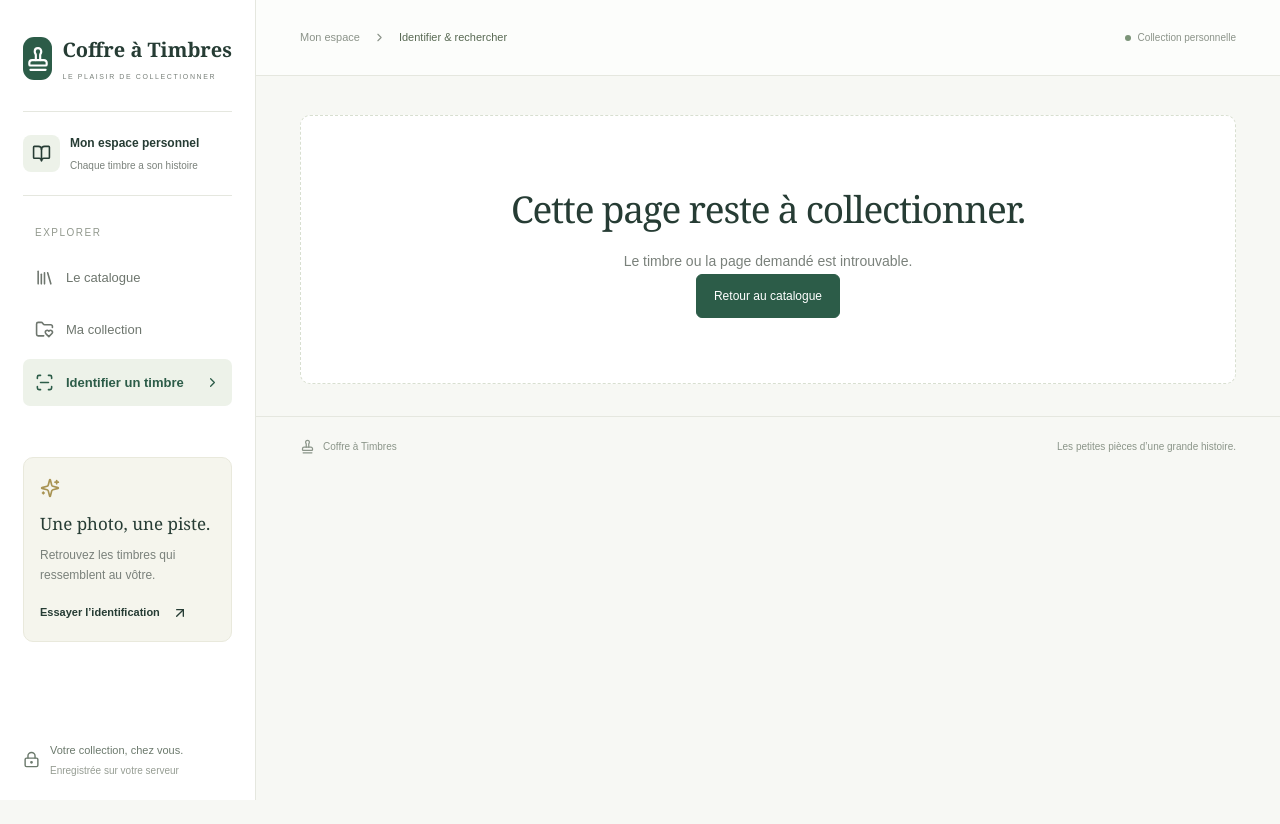
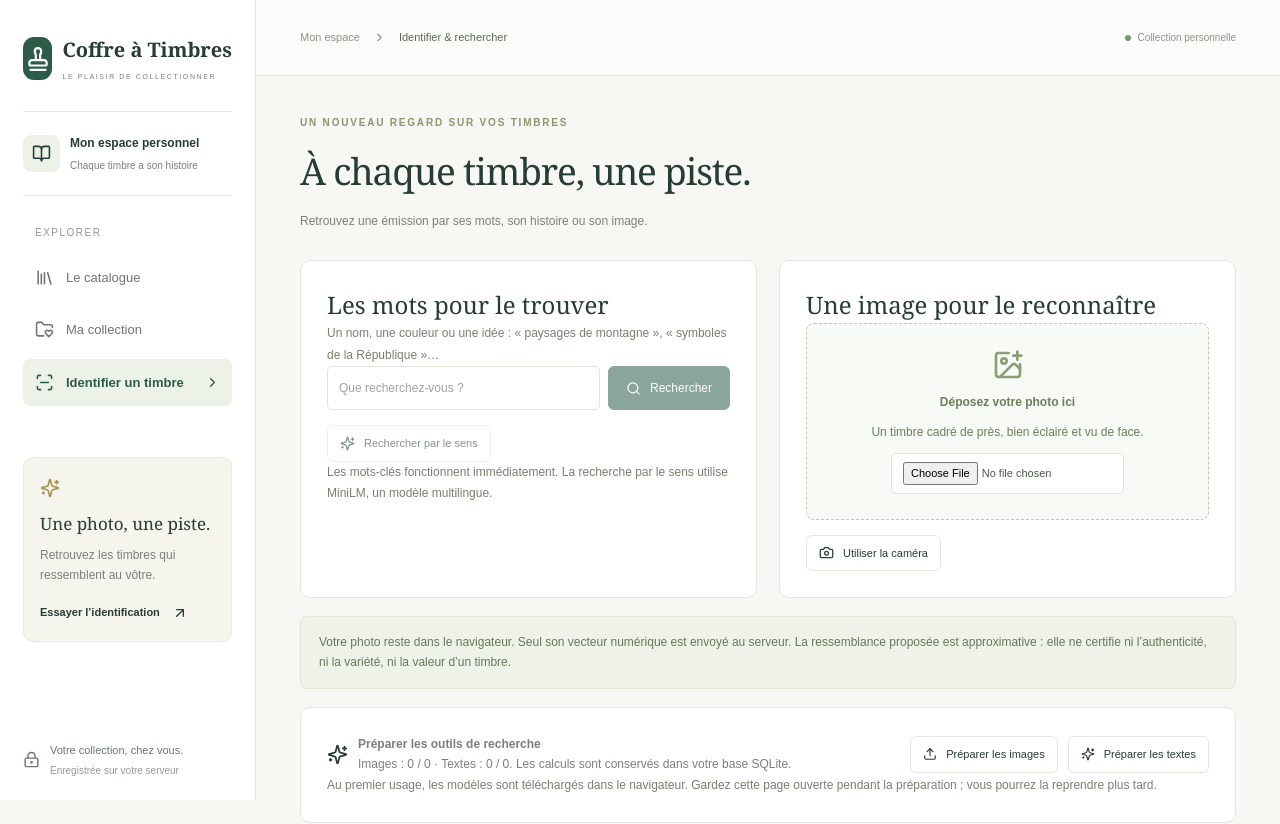
Before and after one commit to adagues/stamp-collection-webapp, a Next.js app: page /search in a window 1280 px wide. Before the commit this address had no page. Shown: the top 824 px of the page. Before the commit the page ends 800 px from the top, so only its background shows below. Built offline with nearby package versions, Linux system fonts and the light colour scheme; no server answers; the database is empty.

Commit message:
feat: rechercher par photo et par sens avec repli manuel

```diff
--- /dev/null
+++ b/app/search/page.tsx
@@ -0,0 +1,5 @@
+import SearchWorkbench from '@/components/search-workbench';
+export const metadata = { title: 'Identifier et rechercher — Coffre à Timbres' };
+export default function SearchPage() {
+  return <><div className="eyebrow">UN NOUVEAU REGARD SUR VOS TIMBRES</div><div className="page-heading"><div><h1>À chaque timbre, une piste.</h1><p className="subtitle">Retrouvez une émission par ses mots, son histoire ou son image.</p></div></div><SearchWorkbench/></>;
+}
--- /dev/null
+++ b/components/search-workbench.tsx
@@ -0,0 +1,63 @@
+'use client';
+import Link from 'next/link';
+import { useEffect, useRef, useState } from 'react';
+import { ImagePlus, Search, Sparkles, Upload, X } from 'lucide-react';
+import type { EmbeddingKind, StampView } from '@/lib/types';
+import type { IndexProgress } from '@/lib/models';
+import StampCard from './stamp-card';
+import CameraCapture from './camera';
+export default function SearchWorkbench() {
+  const [text, setText] = useState(''), [photo, setPhoto] = useState(''), [busy, setBusy] = useState('');
+  const [error, setError] = useState(''), [message, setMessage] = useState(''), [items, setItems] = useState<StampView[] | null>(null);
+  const [progress, setProgress] = useState<IndexProgress | null>(null), [counts, setCounts] = useState({ visual: 0, semantic: 0, total: 0 });
+  const controller = useRef<AbortController>(), photoUrl = useRef('');
+  async function refreshCounts() {
+    try {
+      const [visual, semantic] = await Promise.all(['visual','semantic'].map(async kind => {
+        const response = await fetch(`/api/embeddings?kind=${kind}`); if (!response.ok) throw new Error(); return response.json();
+      }));
+      setCounts({ visual: visual.ready.length, semantic: semantic.ready.length, total: visual.ready.length + visual.pending.length });
+    } catch { setError('L’état de préparation du catalogue est indisponible. Réessayez.'); }
+  }
+  useEffect(() => { void refreshCounts(); return () => { controller.current?.abort(); URL.revokeObjectURL(photoUrl.current); }; }, []);
+  function selectPhoto(blob: Blob) {
+    setError('');
+    if (!['image/jpeg','image/png','image/webp'].includes(blob.type) || blob.size > 10_000_000) { setError('Choisissez une image JPEG, PNG ou WebP de moins de 10 Mo.'); return; }
+    URL.revokeObjectURL(photoUrl.current); photoUrl.current = URL.createObjectURL(blob); setPhoto(photoUrl.current); setItems(null);
+  }
+  async function prepare(kind: EmbeddingKind) {
+    setBusy(kind); setError(''); setMessage('Chargement du modèle. Le premier téléchargement peut prendre quelques minutes…');
+    controller.current = new AbortController();
+    try {
+      const { prepareCatalog } = await import('@/lib/models');
+      await prepareCatalog(kind, value => { setProgress(value); setMessage(`Préparation : ${value.done} / ${value.total}. ${value.failed ? `${value.failed} illustration(s) ou notice(s) non traitée(s).` : ''}`); }, controller.current.signal);
+      if (!controller.current.signal.aborted) setMessage('Préparation terminée. Les notices non traitées peuvent être relancées.');
+    } catch (error) { setError(error instanceof DOMException && error.name === 'AbortError' ? 'Préparation arrêtée. Les vecteurs déjà calculés sont conservés.' : 'Le modèle n’a pas pu être préparé. Vérifiez la connexion ; le catalogue et la recherche par mots restent disponibles.'); }
+    finally { setBusy(''); await refreshCounts(); }
+  }
+  async function search(kind?: EmbeddingKind) {
+    setBusy('search'); setError(''); setMessage('Recherche en cours…'); setItems(null);
+    try {
+      let vector: number[] | undefined;
+      if (kind) {
+        if (counts[kind] === 0) throw new Error('Préparez d’abord le catalogue avec le bouton correspondant ci-dessous.');
+        try {
+          const { embedImage, embedText, loadImage } = await import('@/lib/models');
+          vector = kind === 'visual' ? await embedImage(await loadImage(photo)) : await embedText(text);
+        } catch {
+          if (kind === 'visual') throw new Error('Le modèle visuel est indisponible. Réessayez ou parcourez le catalogue manuellement.');
+          setError('Le modèle sémantique est indisponible. Voici les résultats par mots-clés.'); kind = undefined;
+        }
+      }
+      const response = await fetch('/api/search', { method: 'POST', headers: { 'Content-Type': 'application/json' }, body: JSON.stringify({ text: kind === 'visual' ? '' : text, kind, vector }) });
+      const data = await response.json(); if (!response.ok) throw new Error(data.error);
+      setItems(data.items); setMessage(kind === 'visual' ? 'Candidats classés par ressemblance visuelle, sans garantie d’identification.' : kind === 'semantic' ? 'Résultats combinant les mots-clés et le sens de votre recherche.' : 'Résultats par mots-clés.');
+    } catch (error) { setError(error instanceof Error ? error.message : 'Recherche impossible. Réessayez.'); setMessage(''); }
+    finally { setBusy(''); }
+  }
+  return <><div className="search-layout"><section className="panel"><h2>Les mots pour le trouver</h2><p className="prose">Un nom, une couleur ou une idée : « paysages de montagne », « symboles de la République »…</p><form onSubmit={event => { event.preventDefault(); void search(); }}><label className="sr-only" htmlFor="meaning">Votre recherche</label><div className="search-form"><input id="meaning" value={text} maxLength={500} onChange={event => setText(event.target.value)} placeholder="Que recherchez-vous ?"/><button className="button" disabled={!!busy || !text.trim()}><Search size={15}/>Rechercher</button></div><div className="search-actions"><button type="button" className="button secondary small" disabled={!!busy || !text.trim()} onClick={() => search('semantic')}><Sparkles size={15}/>Rechercher par le sens</button></div></form><p className="prose">Les mots-clés fonctionnent immédiatement. La recherche par le sens utilise MiniLM, un modèle multilingue.</p></section>
+    <section className="panel"><h2>Une image pour le reconnaître</h2><label className="dropzone" onDragOver={event => event.preventDefault()} onDrop={event => { event.preventDefault(); const file = event.dataTransfer.files[0]; if (file) selectPhoto(file); }}><ImagePlus size={32}/><strong>Déposez votre photo ici</strong><span>Un timbre cadré de près, bien éclairé et vu de face.</span><input type="file" accept="image/jpeg,image/png,image/webp" aria-label="Importer une photo de timbre" disabled={!!busy} onChange={event => { const file = event.target.files?.[0]; if (file) selectPhoto(file); event.target.value = ''; }}/></label>{photo && <img className="preview" src={photo} alt="Photo du timbre à identifier"/>}<div className="search-actions"><CameraCapture onCapture={selectPhoto}/>{photo && <button className="button small" disabled={!!busy} onClick={() => search('visual')}><Search size={15}/>Trouver les ressemblances</button>}</div></section></div>
+    <div className="notice">Votre photo reste dans le navigateur. Seul son vecteur numérique est envoyé au serveur. La ressemblance proposée est approximative : elle ne certifie ni l’authenticité, ni la variété, ni la valeur d’un timbre.</div>
+    <section className="panel"><div className="index-status"><Sparkles size={21}/><p><strong>Préparer les outils de recherche</strong><br/>Images : {counts.visual} / {counts.total} · Textes : {counts.semantic} / {counts.total}. Les calculs sont conservés dans votre base SQLite.</p><button className="button secondary small" disabled={!!busy} onClick={() => prepare('visual')}><Upload size={14}/>Préparer les images</button><button className="button secondary small" disabled={!!busy} onClick={() => prepare('semantic')}><Sparkles size={14}/>Préparer les textes</button>{busy && busy !== 'search' && <button className="button secondary small" onClick={() => controller.current?.abort()}><X size={14}/>Arrêter</button>}</div>{progress && <progress max={progress.total || 1} value={progress.done} aria-label="Progression de la préparation"/>}<p className="prose">Au premier usage, les modèles sont téléchargés dans le navigateur. Gardez cette page ouverte pendant la préparation ; vous pourrez la reprendre plus tard.</p></section>
+    <p role="status" className="prose">{message}</p>{error && <div role="alert" className="notice"><p className="error">{error}</p><Link href="/" style={{ textDecoration: 'underline' }}>Parcourir le catalogue</Link></div>}{items && <section className="search-results"><h2>{items.length} résultat{items.length !== 1 ? 's' : ''}</h2>{items.length ? <div className="stamp-grid">{items.map((stamp,index) => <StampCard key={stamp.id} stamp={stamp} score={index}/>)}</div> : <div className="empty"><Search size={35}/><h2>Aucun résultat pour le moment</h2><p>Essayez d’autres mots ou préparez les vecteurs du catalogue.</p><Link className="button secondary" href="/">Explorer le catalogue</Link></div>}</section>}</>;
+}
```
